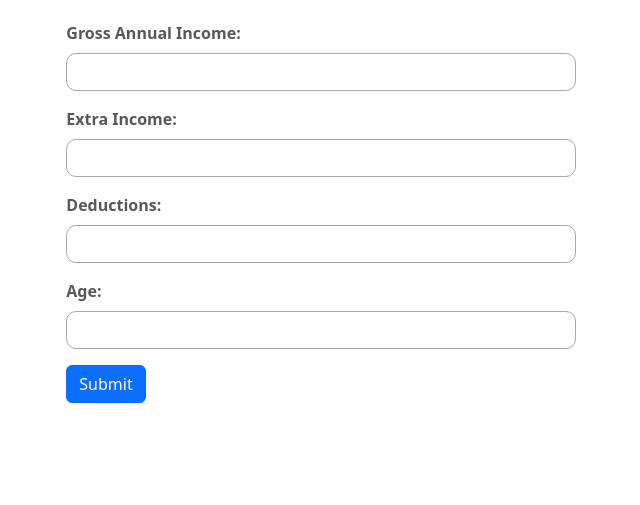
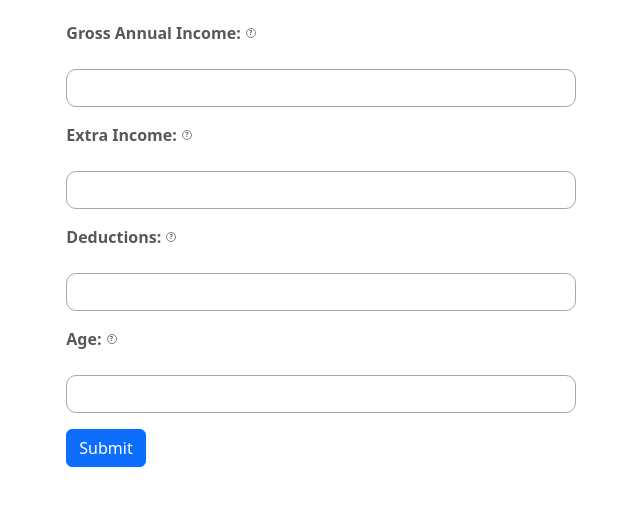
Before and after one commit to ragini743/fyle-assignment, a plain HTML site: page index.html in a window 1280 px wide. Shown: the part 51-556 px from the top of the page, without its empty margins (319-959 px from the left). Drawn offline with nearby package versions, Linux system fonts and the light colour scheme.

Commit message:
add suggestion to understand input fields

```diff
--- a/index.html
+++ b/index.html
@@ -22,9 +22,17 @@
     <div class="container col-md-8 position-relative col-lg-5">
       <form id="taxCalculatorForm">
         <div class="mb-3">
-          <label for="grossIncome" class="form-label fw-bold custom-text-color"
-            >Gross Annual Income:</label
-          >
+          <label
+            for="grossIncome"
+            class="form-label fw-bold custom-text-color d-flex align-items-center mb-4 position-relative"
+            >Gross Annual Income:
+            <div class="circle-icon">
+              <span style="font-size: 7px">?</span>
+            <span class="hover-text">annual income</span>
+
+            </div>
+
+          </label>
 
           <div class="position-relative d-flex inner-container">
             <input
@@ -48,8 +56,14 @@
           </div>
         </div>
         <div class="mb-3">
-          <label for="extraIncome" class="form-label fw-bold custom-text-color"
-            >Extra Income:</label
+          <label for="extraIncome" class="form-label fw-bold custom-text-color d-flex align-items-center mb-4 position-relative"
+            >Extra Income:
+            <div class="circle-icon">
+              <span style="font-size: 7px">?</span>
+            <span class="hover-text">extra income</span>
+
+            </div>
+            </label
           >
           <div class="position-relative d-flex inner-container">
             <input
@@ -71,8 +85,14 @@
           </div>
         </div>
         <div class="mb-3">
-          <label for="deductions" class="form-label fw-bold custom-text-color"
-            >Deductions:</label
+          <label for="deductions" class="form-label fw-bold custom-text-color d-flex align-items-center mb-4 position-relative"
+            >Deductions:
+            <div class="circle-icon">
+              <span style="font-size: 7px">?</span>
+            <span class="hover-text">money that you spent</span>
+
+            </div>
+            </label
           >
           <div class="position-relative d-flex inner-container">
             <input
@@ -94,8 +114,14 @@
           </div>
         </div>
         <div class="mb-3">
-          <label for="age" class="form-label fw-bold custom-text-color"
-            >Age:</label
+          <label for="age" class="form-label fw-bold custom-text-color d-flex align-items-center mb-4 position-relative"
+            >Age:
+            <div class="circle-icon">
+              <span style="font-size: 7px">?</span>
+            <span class="hover-text">put your age</span>
+
+            </div>
+            </label
           >
           <div class="position-relative d-flex inner-container">
             <input
@@ -115,9 +141,13 @@
               />
             </div>
           </div>
-
         </div>
-        <button type="button" class="btn btn-primary" id="submitButton">
+        <button
+          type="button"
+          class="btn btn-primary"
+          id="submitButton"
+          style="margin-bottom: 20px"
+        >
           Submit
         </button>
       </form>
--- a/style.css
+++ b/style.css
@@ -28,11 +28,14 @@
   position: absolute;
   width: 100%;
   top: -25px;
-  left: 100px;
+  /* left: 100px; */
   right: 0;
   text-align: right;
   color: rgb(249, 98, 98);
   text-align: right;
+  text-wrap: wrap;
+  margin-top: 5px;
+  /* margin-bottom: 10px; */
 }
 
 .custom-input {
@@ -60,3 +63,23 @@
   box-shadow: none;
   outline: none;
 }
+.circle-icon{
+  height: 10px;
+  width: 10px;
+  border-radius: 50%;
+  border: 1px solid gray;
+  display: flex;
+ margin-left: 5px;
+  justify-content: center;
+  align-items: center;
+}
+
+.circle-icon:hover .hover-text {
+  display: block;
+  font-size: 0.75rem;
+  color: rgb(249, 98, 98);
+  position: absolute;
+  top:-10px;
+  font-weight: 400;
+
+}
```
